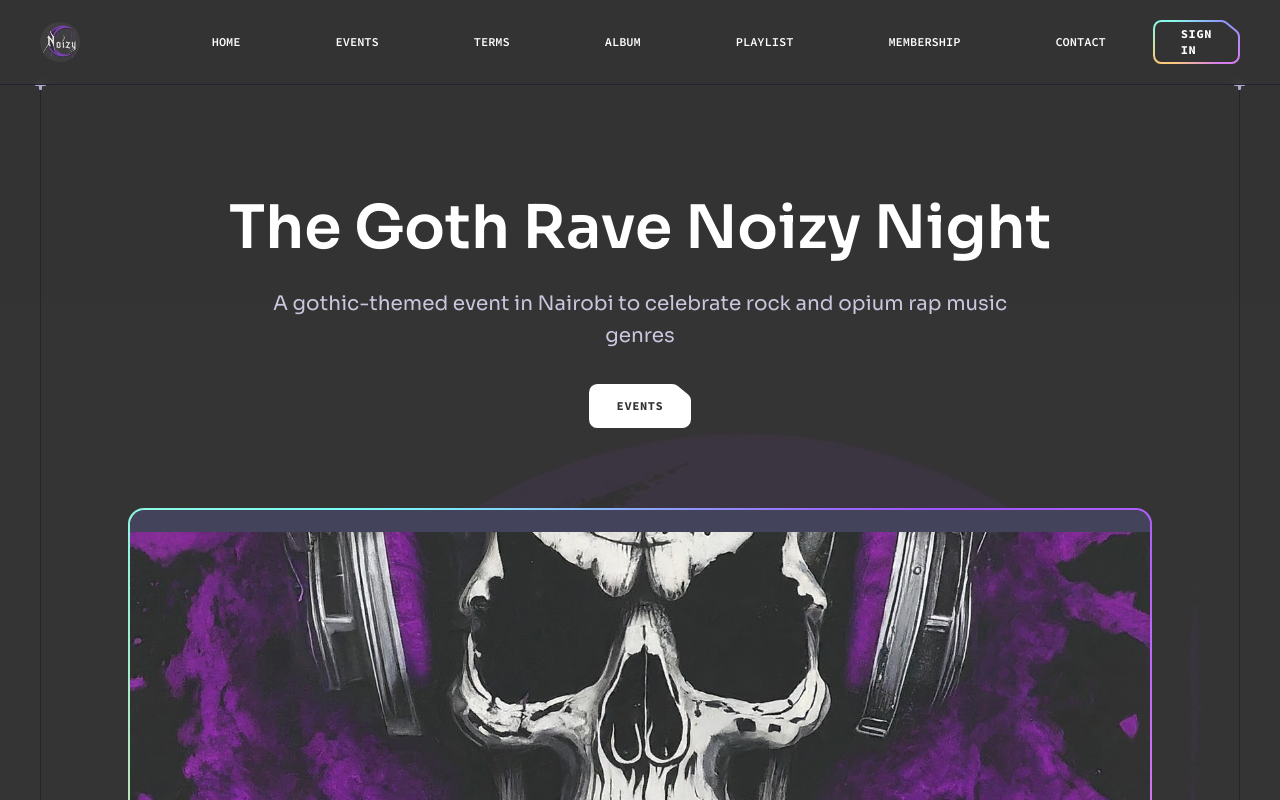
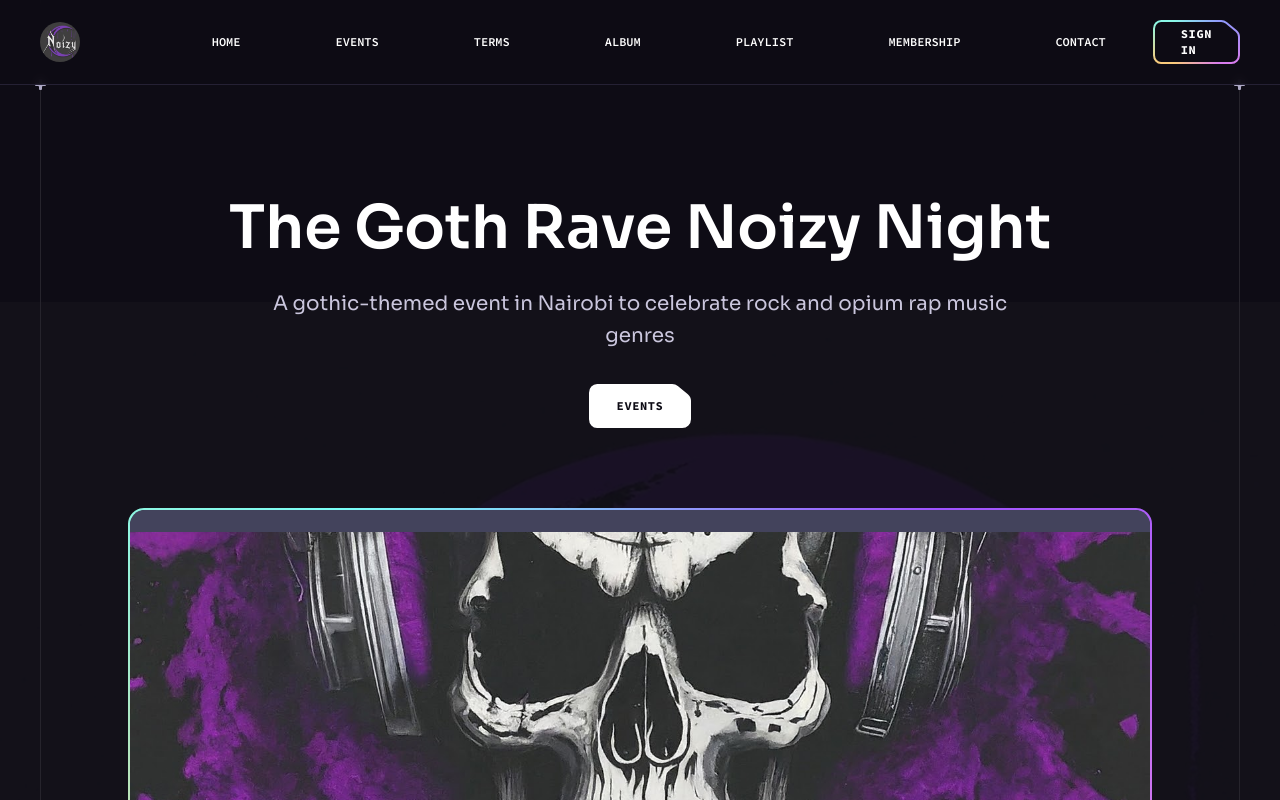
Before and after one commit to jeffRnR/noizy, a React (Vite) app: page / in a window 1280 px wide. Shown: the top 800 px of the page. Built offline with nearby package versions, Linux system fonts and the light colour scheme.

Commit message:
bg color change

```diff
--- a/tailwind.config.js
+++ b/tailwind.config.js
@@ -30,8 +30,8 @@ export default {
           5: "#3F3A52",
           6: "#252134",
           7: "#15131D",
-          //8: "#0E0C15",
-          8: "#343334",
+          8: "#0E0C15",
+          // 8: "#343334",
           9: "#474060",
           10: "#43435C",
           11: "#1B1B2E",
```
